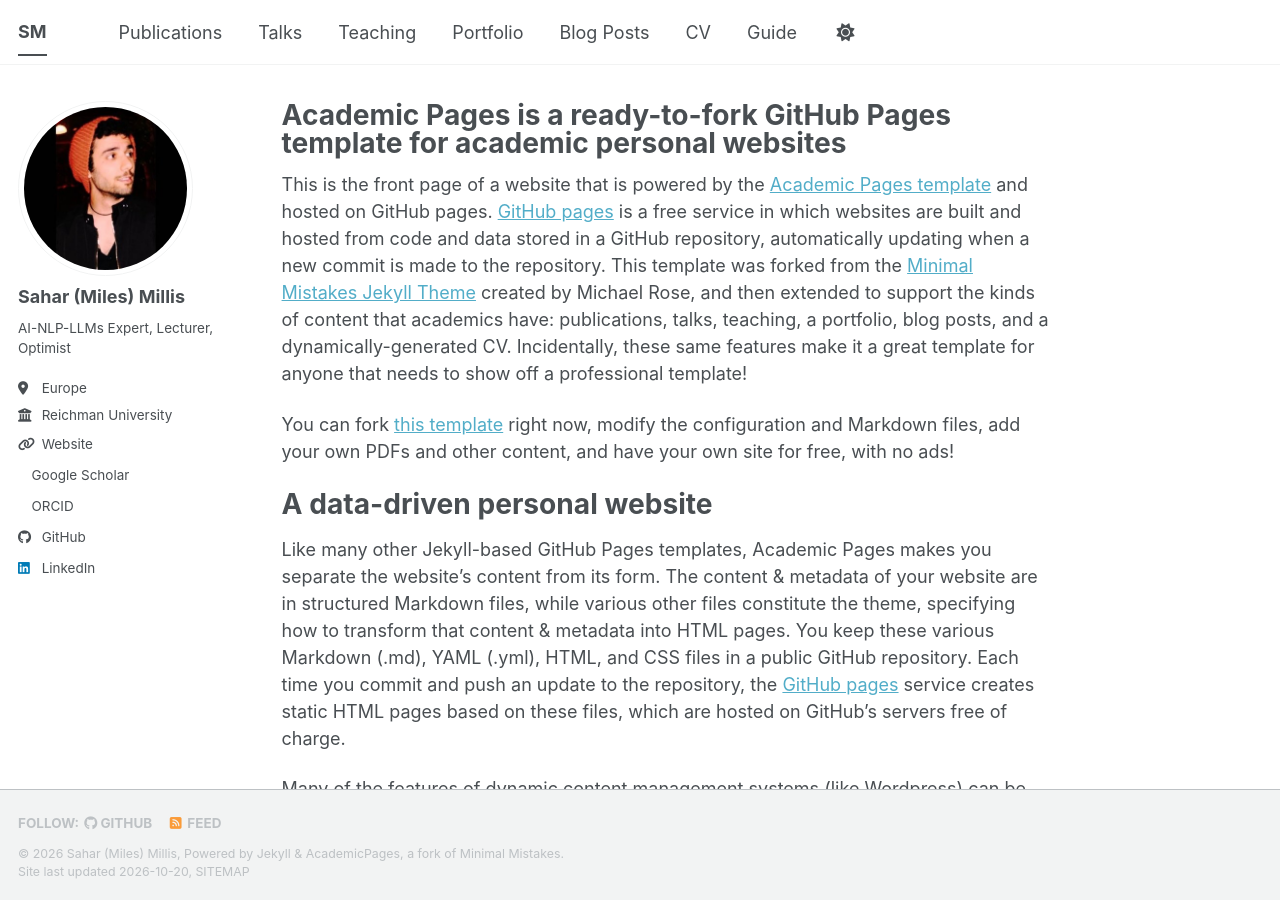
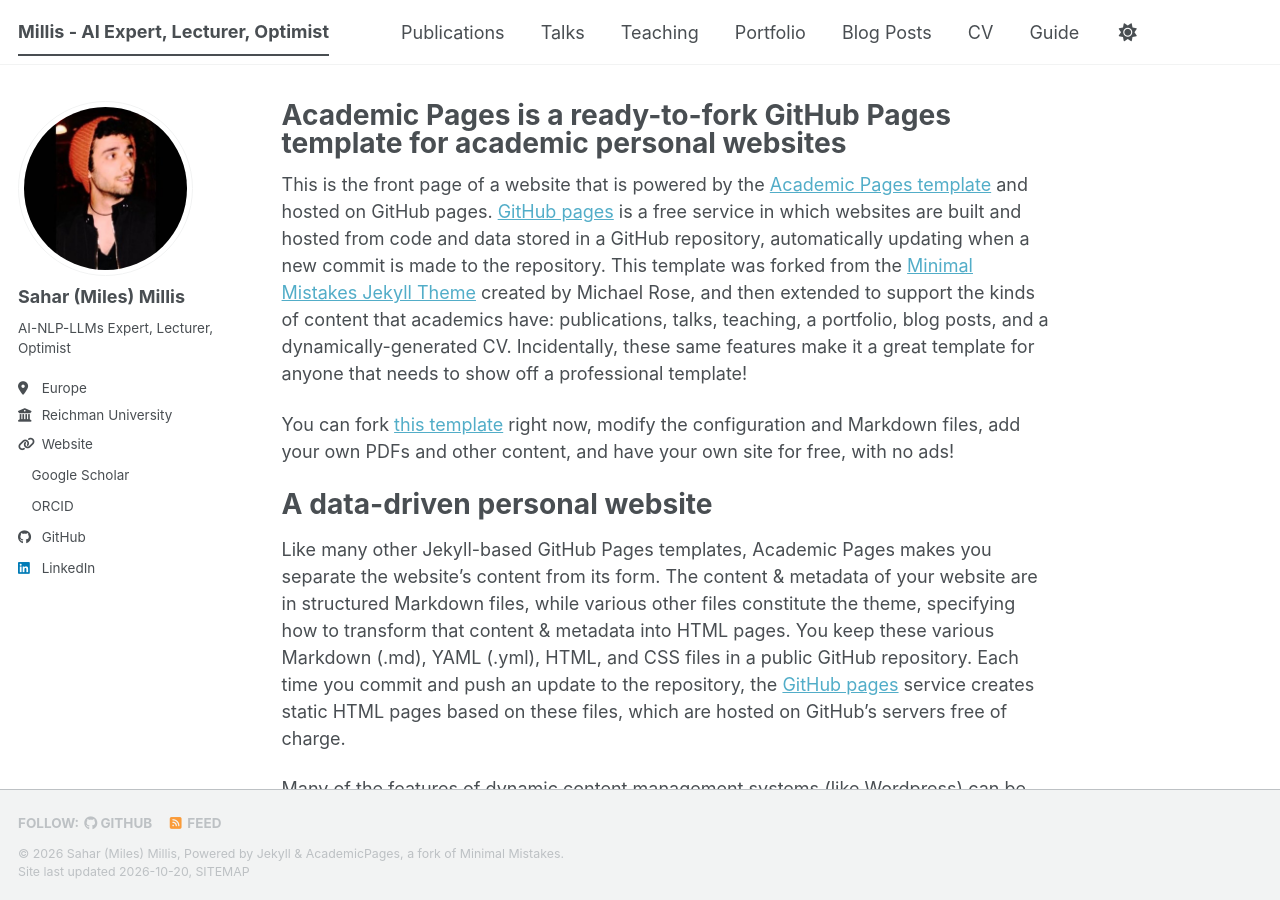
Before and after one commit to saharmilis/sahar.milis, a Jekyll site: the page built from _pages/about.md, in a window 1280 px wide and 900 px high. Built offline with Jekyll 4.4.1, drawn with Linux system fonts in a browser that asks for light colours; a style sheet for code colours, icons or effects is not loaded.

Commit message:
Update _config.yml

```diff
--- a/_config.yml
+++ b/_config.yml
@@ -9,7 +9,7 @@
 # Basic Site Settings
 locale                   : "en-US"
 site_theme               : "default" # The available themes options are "default", "air", "sunrise", "mint", "dirt" and "contrast"
-title                    : "SM"
+title                    : "Millis - AI Expert, Lecturer, Optimist"
 title_separator          : "-"
 name                     : &name "Sahar (Miles) Millis"
 description              : &description "AI-NLP-LLMs Expert, Lecturer, Optimist"   # Update this with a general description of your site, this is the default if not overridden by a page
```
